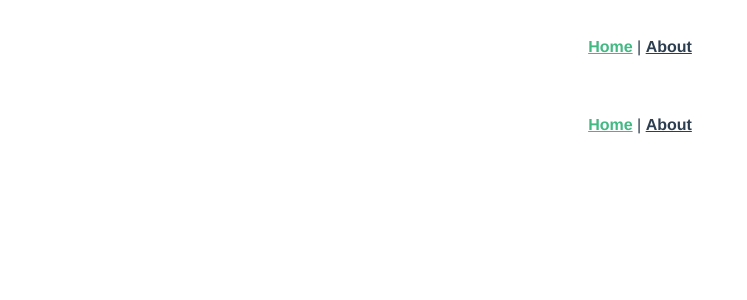
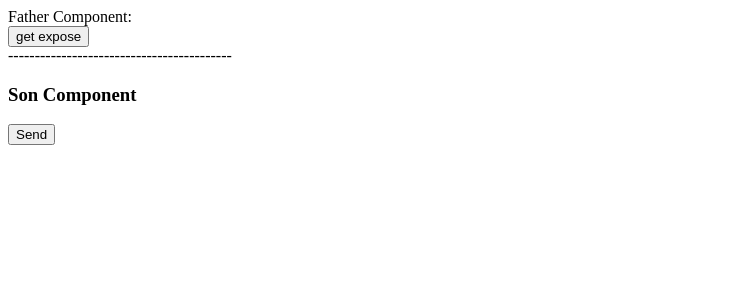
Before and after one commit to liyinan0501/LearnVue3, a Vue app: page / in a window 1280 px wide. Shown: the top 300 px of the page, without its empty margins (0-747 px from the left). Built offline with nearby package versions, Linux system fonts and the light colour scheme.

Commit message:
add receive emit and expose

```diff
--- a/src/App.vue
+++ b/src/App.vue
@@ -1,30 +1,26 @@
 <template>
-  <nav>
-    <router-link to="/">Home</router-link> |
-    <router-link to="/about">About</router-link>
-  </nav>
-  <router-view />
+  <div>
+    <div>Father Component:</div>
+    <div>{{ msg }}</div>
+    <button @click="handleClick">get expose</button>
+    <div>------------------------------------------</div>
+    <NewPage ref="helloword" @on-click="receive"></NewPage>
+  </div>
 </template>
 
-<style lang="scss">
-#app {
-  font-family: Avenir, Helvetica, Arial, sans-serif;
-  -webkit-font-smoothing: antialiased;
-  -moz-osx-font-smoothing: grayscale;
-  text-align: center;
-  color: #2c3e50;
+<script lang="ts" setup>
+import NewPage from "./views/NewPage.vue";
+import { ref } from "vue";
+const msg = ref("");
+const helloword = ref();
+
+function receive(info: string) {
+  msg.value = info;
 }
 
-nav {
-  padding: 30px;
+// const instance = getCurrentInstance()
 
-  a {
-    font-weight: bold;
-    color: #2c3e50;
-
-    &.router-link-exact-active {
-      color: #42b983;
-    }
-  }
+function handleClick() {
+  console.log(helloword.value.exposeInfo);
 }
-</style>
+</script>
```
